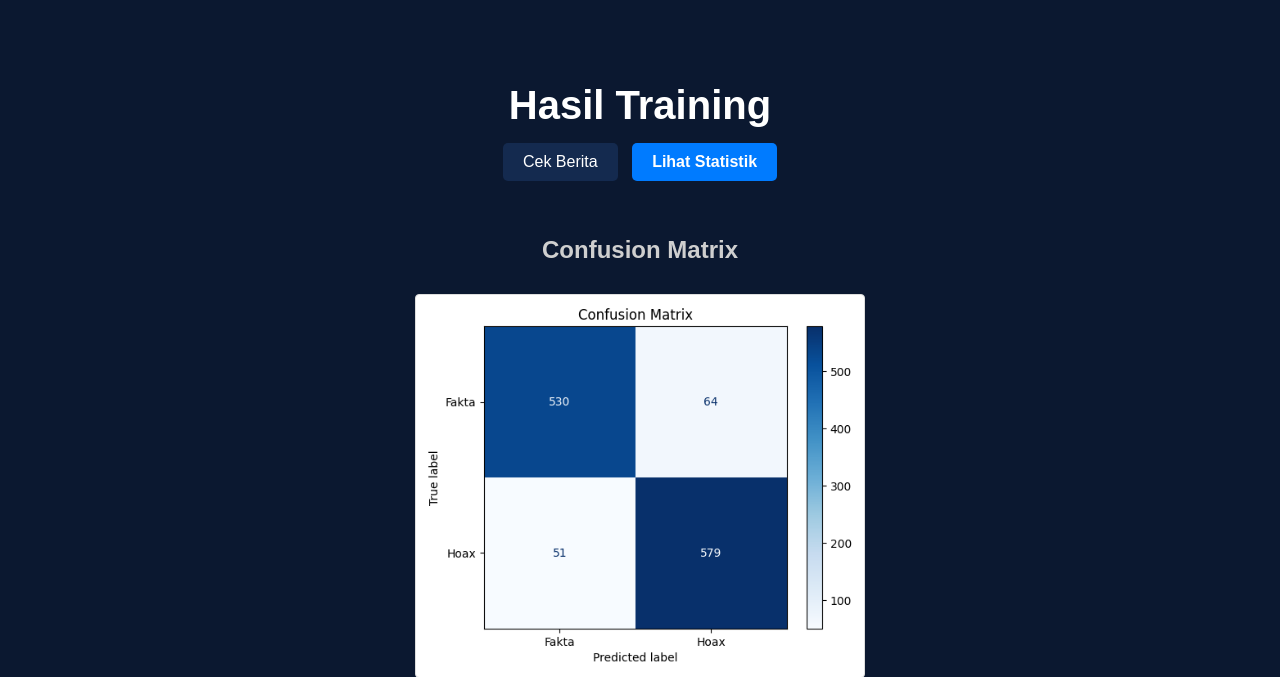
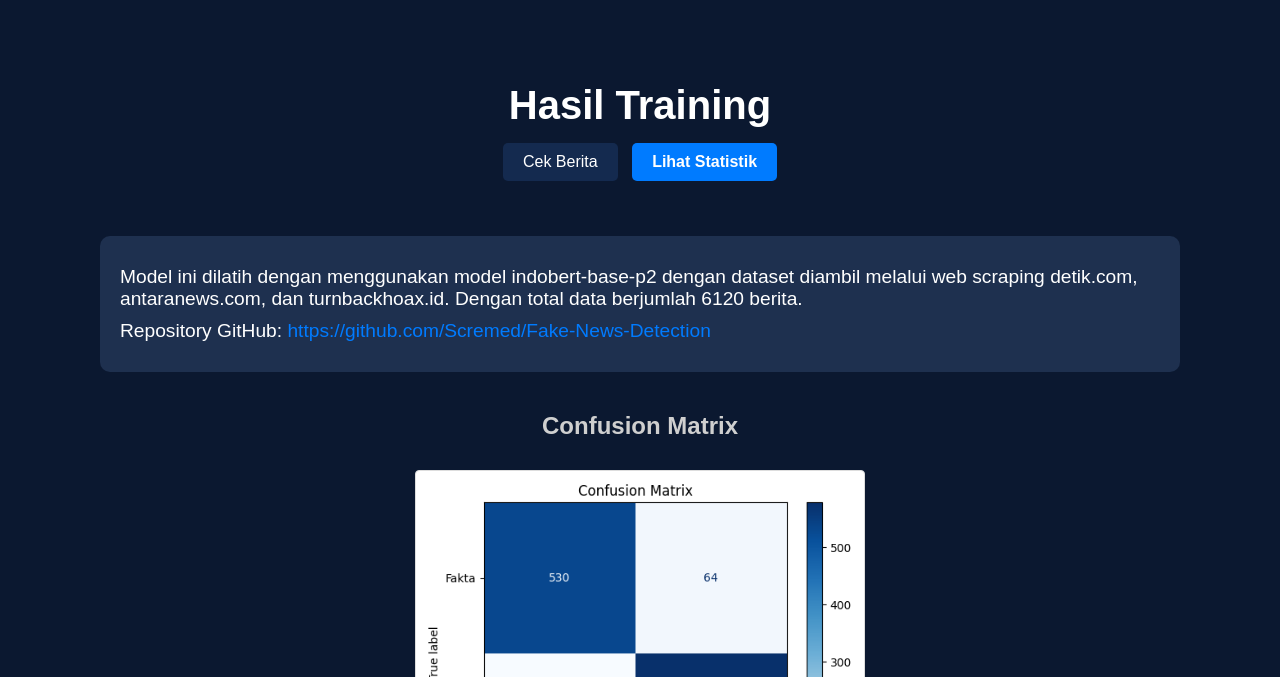
Before and after one commit to Scremed/Fake-News-Detection, a Flask app: page /statistics in a window 1280 px wide. Shown: the top 677 px of the page. Run offline with Flask 3, Linux system fonts and the light colour scheme.

Commit message:
update website

```diff
--- a/static/css/style.css
+++ b/static/css/style.css
@@ -50,6 +50,31 @@ body {
     background-color: #0056b3;
 }
 
+.description {
+    margin: 20px 10vh 0 10vh;
+    background-color: #1e304f;
+    padding: 20px;
+    border-radius: 10px;
+    display: inline-block;
+    text-align: left;
+    color: #ffffff;
+    font-size: 1.2rem;
+}
+
+.description p {
+    margin: 10px 0;
+    color: white;
+}
+
+.description a {
+    color: #007bff;
+    text-decoration: none;
+}
+
+.description a:hover {
+    text-decoration: underline;
+}
+
 /* Search Form */
 .search-form {
     display: flex;
@@ -85,7 +110,7 @@ body {
 
 /* Result Container */
 .result-container {
-    margin-top: 30px;
+    margin-top: 20px;
     background-color: #1e304f;
     padding: 20px;
     border-radius: 10px;
@@ -93,6 +118,7 @@ body {
     text-align: left;
     color: #ffffff;
     font-size: 1.2rem;
+    margin-bottom: 50px;
 }
 
 .result-container .news-text {
--- a/templates/index.html
+++ b/templates/index.html
@@ -34,7 +34,7 @@
 
         <section class="examples">
             <h2>Contoh Penggunaan (Berita diambil melalui komdigi.go.id)</h2>
-            <p>Berita Hoax</p>
+            <h1>Berita Hoax</h1>
             <div class="result-container">
                 <p><strong>Berita Anda:</strong></p>
                 <div class="news-text">Sistem Pendidikan di Indonesia Dipengaruhi Aliran Satanik</div>
@@ -42,7 +42,7 @@
                 <p><strong>Tingkat Keyakinan:</strong> 97.49%</p>
             </div>
 
-            <p>Berita Fakta</p>
+            <h1>Berita Fakta</h1>
             <div class="result-container">
                 <p><strong>Berita Anda:</strong></p>
                 <div class="news-text">Menkomdigi Ajak Mahasiswa Jadi Pilot Bijak AI di Universitas Gadjah Mada</div>
--- a/templates/statistics.html
+++ b/templates/statistics.html
@@ -13,6 +13,11 @@
             <div class="tabs">
                 <button onclick="window.location.href='{{ url_for('index') }}'">Cek Berita</button>
                 <button class="active" onclick="location.reload()">Lihat Statistik</button>
+            </div>
+
+            <div class="description">
+                <p>Model ini dilatih dengan menggunakan model indobert-base-p2 dengan dataset diambil melalui web scraping detik.com, antaranews.com, dan turnbackhoax.id. Dengan total data berjumlah 6120 berita.</p>
+                <p>Repository GitHub: <a href="https://github.com/Scremed/Fake-News-Detection" target="_blank">https://github.com/Scremed/Fake-News-Detection</a></p>
             </div>
 
             <div class="statistics-container">
```
